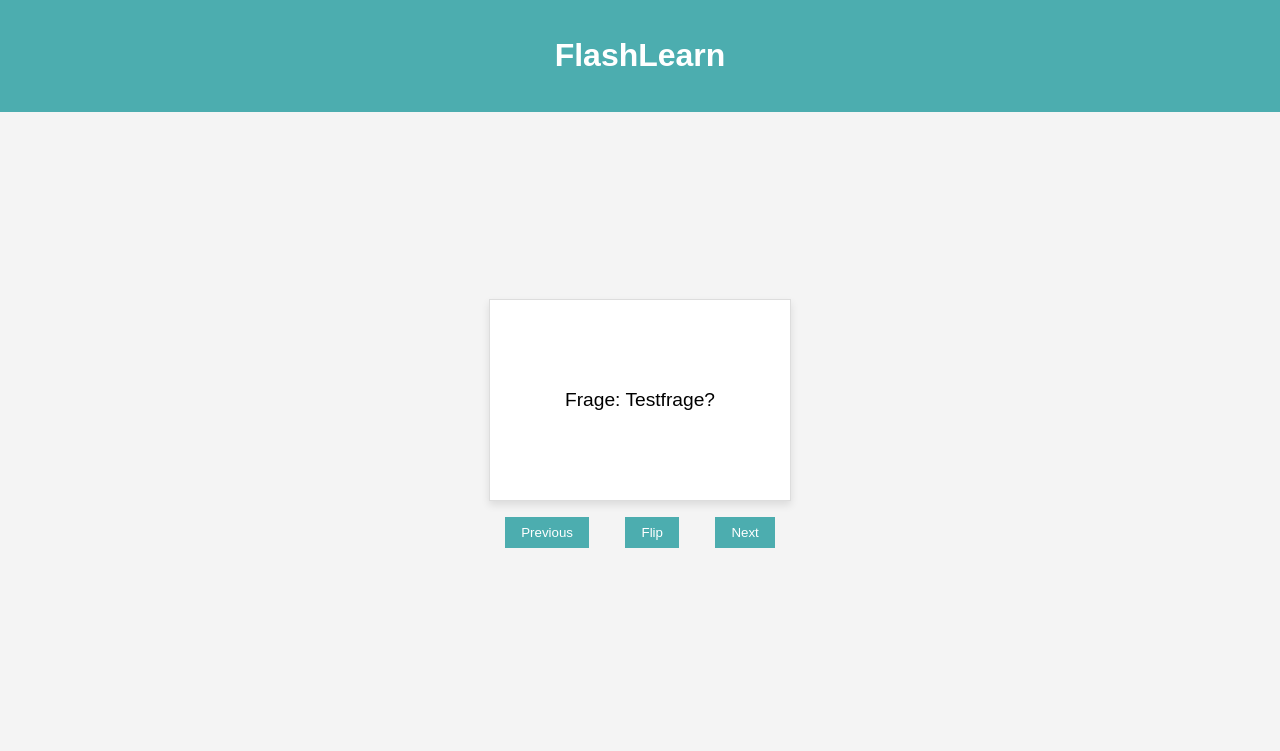
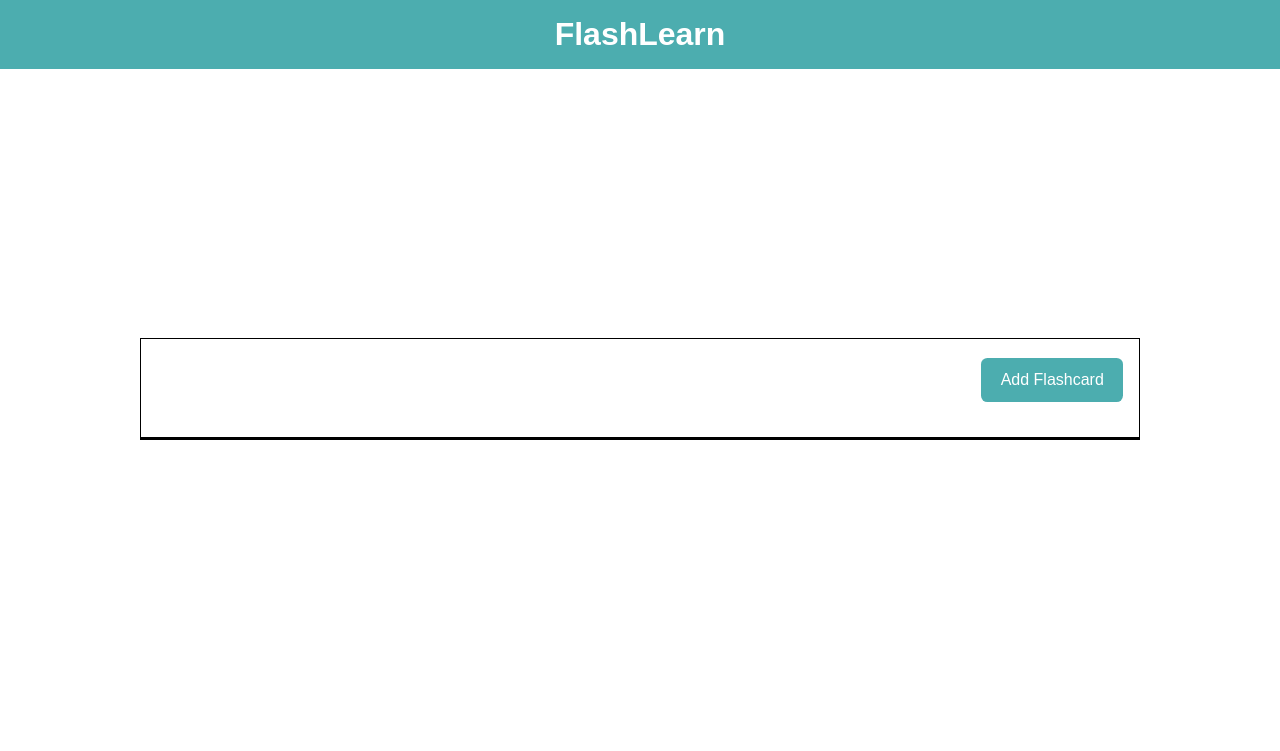
Before and after one commit to Alaskiara/FlashLearn, a PHP site: page / in a window 1280 px wide. Shown: the top 751 px of the page. Run offline with PHP 8.4, Linux system fonts and the light colour scheme; some libraries are stand-ins or nearby versions.

Commit message:
Flashcard erstellen Funktion und Close Button hinzugefügt, Benutzeroberfläche verfeinert

```diff
--- a/index.html
+++ b/index.html
@@ -4,6 +4,8 @@
     <meta charset="UTF-8">
     <meta name="viewport" content="width=device-width, initial-scale=1.0">
     <title>FlashLearn</title>
+    <!-- Font Awesome Icons -->
+    <link rel="stylesheet" href="https://cdnjs.cloudflare.com/ajax/libs/font-awesome/6.1.2/css/all.min.css"/>
     <link rel="stylesheet" href="stylesheet.css">
 </head>
 <body>
@@ -12,22 +14,30 @@
     </header>
 
     <main>
-        <section id="flashcard-section">
-            <div class="flashcard">
-                <div class="flashcard-front">
-                    <p>Frage: Testfrage?</p>
-                </div>
-                <div class="flashcard-back">
-                    <p>Antwort: Testantwort.</p>
-                </div>
+        <div class="container">
+            <div class="add-flashcard-con">
+                <button id="add-flashcard">Add Flashcard</button>
             </div>
-        </section>
 
-        <section id="controls-section">
-            <button id="previous-card">Previous</button> <!--TODO: Durch Button-Zeichen ersetzen-->
-            <button id="flip-card">Flip</button> <!--TODO: Durch Button-Zeichen ersetzen-->
-            <button id="next-card">Next</button> <!--TODO: Durch Button-Zeichen ersetzen-->
-        </section>
+            <div id="card-con">
+                <div class="card-list-container"></div>
+            </div>
+        </div>
+
+        <div class="question-container hide" id="add-question-card">
+            <h2>Add Flashcard</h2>
+            <div class="wrapper">
+                <!-- Close Button -->
+                <i class="fa-solid fa-xmark" id="close-btn"></i>
+            </div>
+
+            <label for="question">Question:</label>
+            <textarea class="input" id="question" placeholder="Type question here..." rows="2"></textarea>
+            <label for="answer">Answer:</label>
+            <textarea class="input" id="answer" rows="4" placeholder="Type answer here..."></textarea>
+            <button id="save-btn">Save</button>
+        </div>
+        <script src="script.js"></script>
     </main>
 
 </body>
--- /dev/null
+++ b/script.js
@@ -0,0 +1,26 @@
+const container = document.querySelector(".container");
+const addQuestionCard = document.getElementById("add-question-card");
+const cardButton = document.getElementById("save-btn");
+const question = document.getElementById("answer");
+const addQuestion = document.getElementById("add-flashcard");
+const closeBtn = document.getElementById("close-btn");
+let editBool = false;
+
+// Add question
+addQuestion.addEventListener("click", () => {
+    container.classList.add("hide");
+    question.value = "";
+    answer.value = "";
+    addQuestionCard.classList.remove("hide");
+});
+
+// Hide "Add Flashcard" (Close Button)
+closeBtn.addEventListener("click",(hideQuestion = () => {
+    container.classList.remove("hide");
+    addQuestionCard.classList.add("hide");
+    if(editBool){
+        editBool = false;
+        submitQuestion();
+    }
+})
+);
--- a/stylesheet.css
+++ b/stylesheet.css
@@ -1,6 +1,13 @@
+* {
+    padding: 0;
+    margin: 0;
+    box-sizing: border-box;
+    font-family: Arial, sans-serif;
+}
+
 body {
     font-family: Arial, sans-serif;
-    background-color: #f4f4f4;
+    background-color: white;
     margin: 0;
     padding: 0;
 }
@@ -20,43 +27,118 @@ main {
     height: 80vh;
 }
 
-.flashcard {
-    width: 300px;
-    height: 200px;
-    border: 1px solid #ddd;
-    display: flex;
-    justify-content: center;
-    align-items: center;
-    background-color: white;
-    box-shadow: 0 4px 8px rgba(0,0,0,0.1);
-    transition: transform 0.6s;
-    transform-style: preserve-3d;
+.container {
+    width: 90vw;
+    max-width: 62.5em;
+    border: 1px solid black;
+    position: relative;
+    margin: auto;
 }
 
-.flashcard-front, .flashcard-back {
-    position: absolute;
-    width: 100%;
-    height: 100%;
-    backface-visibility: hidden;
+.add-flashcard-con {
     display: flex;
-    justify-content: center;
-    align-items: center;
-    font-size: 1.2rem;
+    justify-content: flex-end;
+    padding: 1.2em 1em;
 }
 
-.flashcard-back {
-    transform: rotateY(180deg);
-}
-
-#controls-section button {
-    margin: 1rem;
-    padding: 0.5rem 1rem;
-    background-color: #4cadaf;
-    color: white;
+button {
     border: none;
+    outline: none;
     cursor: pointer;
 }
 
-#controls-section button:hover {
+.add-flashcard-con button {
+    font-size: 1em;
     background-color: #4cadaf;
+    color: white;
+    padding: 0.8em 1.2em;
+    font-weight: 500;
+    border-radius: 0.4em;
 }
+
+#card-con {
+    border: 1px solid black;
+    margin-top: 1em;
+}
+
+.question-container {
+    width: 90vw;
+    max-width: 34em;
+    border: 1px solid black;
+    display: flex;
+    flex-direction: column;
+    justify-content: center;
+    background-color: white;
+    position: absolute;
+    transform: translate(-50%, -50%);
+    top: 50%;
+    left: 50%;
+    padding: 3em 2em;
+    border-radius: 0.6em;
+    box-shadow: 0 1em 2em rgba(28, 0, 80, 0.1);
+}
+
+.question-container h2 {
+    font-size: 2.2em;
+    color: black;
+    font-weight: 600;
+    text-align: center;
+    margin-bottom: 2em;
+}
+
+.wrapper {
+    display: grid;
+    grid-template-columns: 11fr;
+    gap: 1em;
+    margin-bottom: 1em;
+}
+
+.fa-xmark {
+    font-size: 1.4em;
+    background-color: #4cadaf;
+    height: 1.8em;
+    width: 1.8em;
+    display: grid;
+    place-items: center;
+    color: white;
+    border-radius: 50%;
+    cursor: pointer;
+    justify-self: flex-end;
+}
+
+label {
+    color: rgb(69, 69, 69);
+    font-weight: 600;
+    margin-bottom: 0.3em;
+}
+
+textarea {
+    width: 100%;
+    padding: 0.7em 0.5em;
+    border: 1px solid rgb(108, 108, 108);
+    outline: none;
+    color: grey;
+    border-radius: 0.3em;
+    resize: none;
+}
+
+textarea:not(:last-child) {
+    margin-bottom: 1em;
+}
+
+textarea:focus {
+    border-color: grey;
+}
+
+#save-btn {
+    font-size: 1em;
+    background-color: #4cadaf;
+    color: white;
+    padding: 0.6em 0;
+    border-radius: 0.3em;
+    font-weight: 600;
+}
+
+.hide {
+    display: none;
+}
```
